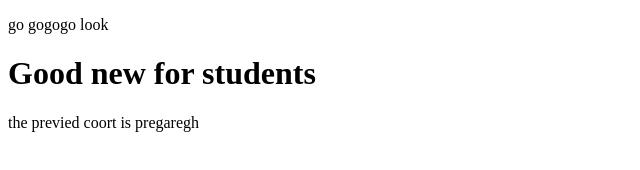
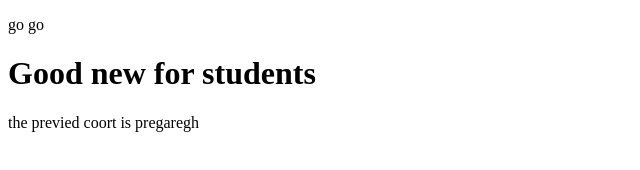
Before and after one commit to ShamseldeenElnour/oooua, a plain HTML site: page voop/index.html in a window 1280 px wide. Shown: the full height of the page, 0-640 px from the left. Drawn offline with Linux system fonts and the light colour scheme.

Commit message:
Update index.html

```diff
--- a/voop/index.html
+++ b/voop/index.html
@@ -6,7 +6,7 @@
     <title>outlook</title>
 </head>
 <body>
-    <p>go gogogo look </p>
+    <p>go go </p>
     <div>
 <h1>Good new for students</h1>
 <p>the previed coort is pregaregh </p>
```
